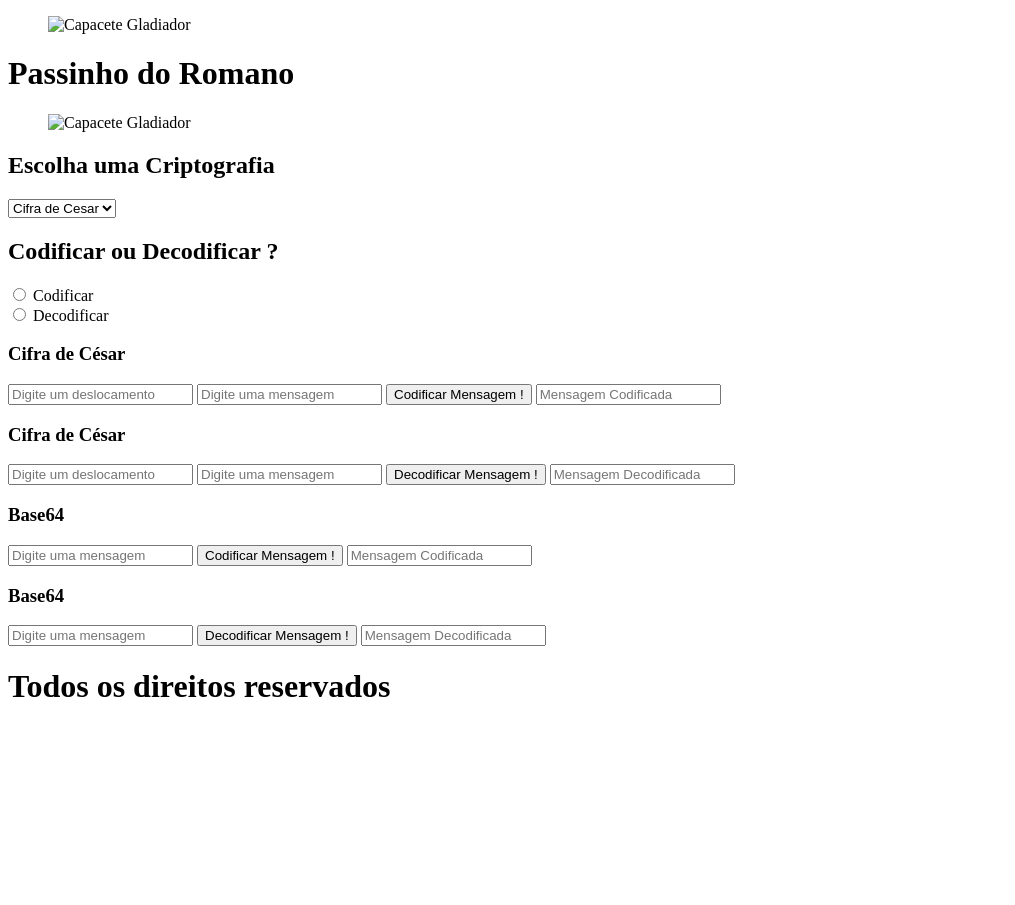
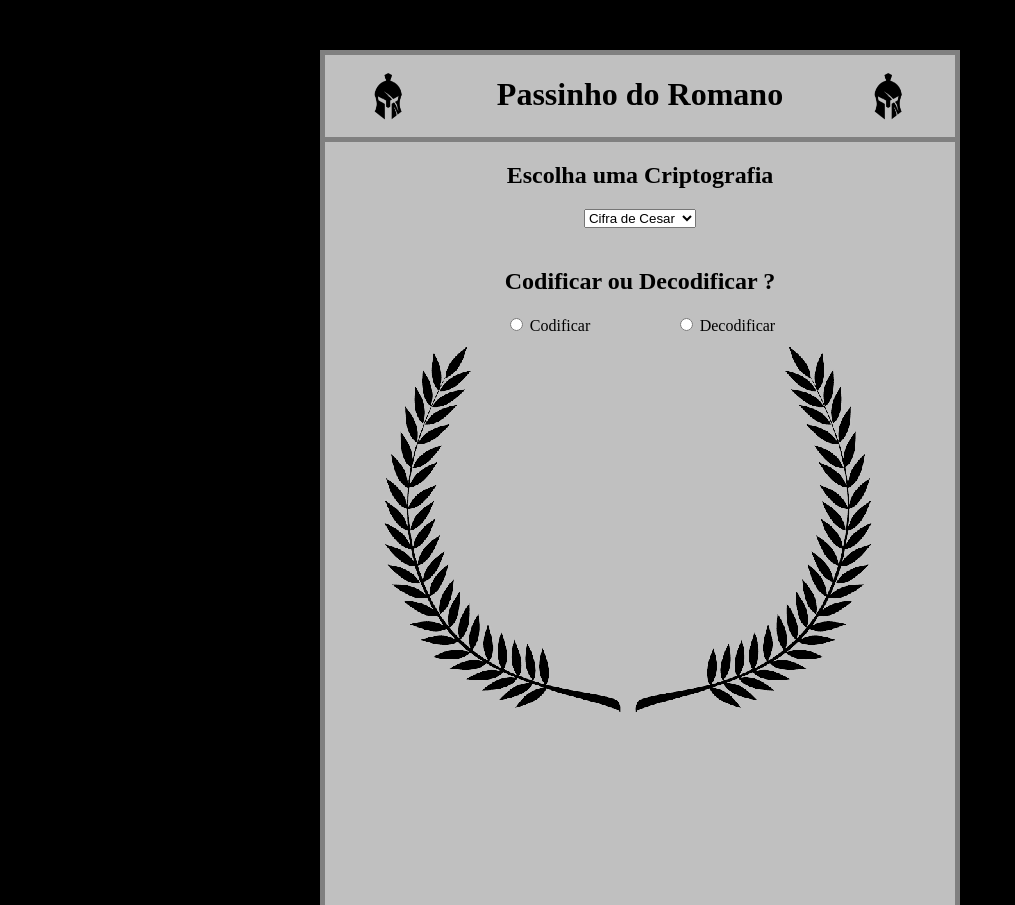
Before and after one commit to GustavoVieiraDeAraujo/Passinho-do-Romano-ON, a plain HTML site: page index.html in a window 1280 px wide. Shown: the top 905 px of the page, without its empty margins (0-1015 px from the left). Before the commit the page ends 800 px from the top, so only its background shows below. Drawn offline with Linux system fonts and the light colour scheme.

Commit message:
Consertando os diretorios do index.html

```diff
--- a/index.html
+++ b/index.html
@@ -4,9 +4,9 @@
     <meta charset="UTF-8">
     <meta http-equiv="X-UA-Compatible" content="IE=edge">
     <meta name="viewport" content="width=device-width, initial-scale=1.0">
-    <link rel="stylesheet" type="text/css" href="../Formulario-Passinho do Romano/CSS/style.css">
-    <script defer type="text/javascript" src="../Formulario-Passinho do Romano/Java Script/logic.js"></script>
-    <link rel="shortcut icon" href="../Formulario-Passinho do Romano/Imagens/Favicon.png" type="image/x-icon" />
+    <link rel="stylesheet" type="text/css" href="CSS/style.css">
+    <script defer type="text/javascript" src="Java Script/logic.js"></script>
+    <link rel="shortcut icon" href="Imagens/Favicon.png" type="image/x-icon" />
     <title>Passinho do Romano</title>
 </head>
 
@@ -16,13 +16,13 @@
         <!--Cabeçalho-->
         <header class="flex-header">
             <figure class="style-figure">
-                <img class="style-img" src="../Formulario-Passinho do Romano/Imagens/ImagemHeader.png" alt="Capacete Gladiador" height="50px" width="50px">
+                <img class="style-img" src="Imagens/ImagemHeader.png" alt="Capacete Gladiador" height="50px" width="50px">
             </figure>
             <h1>
                 Passinho do Romano
             </h1>
             <figure class="style-figure">
-                <img class="style-img" src="../Formulario-Passinho do Romano/Imagens/ImagemHeader.png" alt="Capacete Gladiador" height="50px" width="50px">
+                <img class="style-img" src="Imagens/ImagemHeader.png" alt="Capacete Gladiador" height="50px" width="50px">
             </figure>
         </header>
 
```
